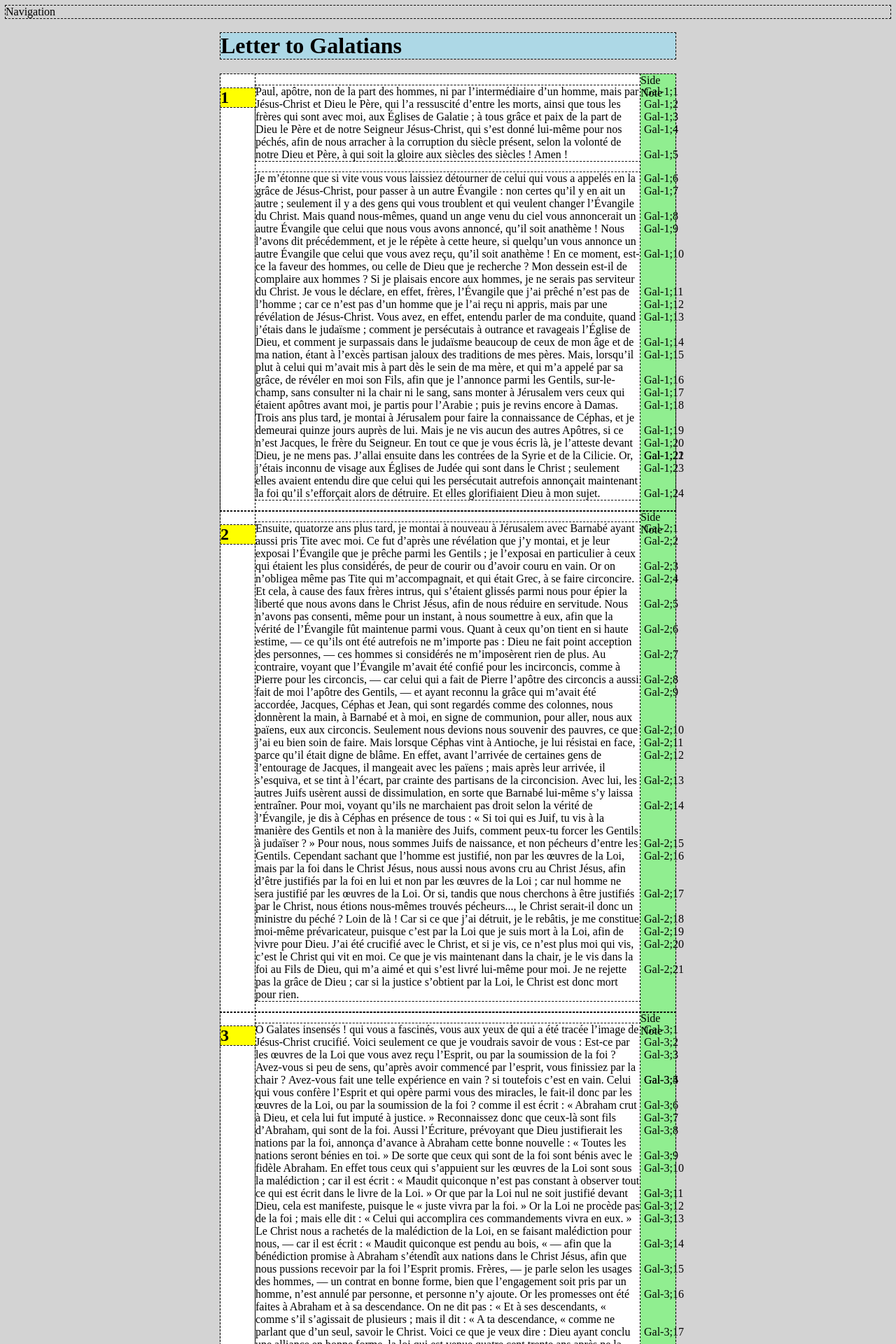
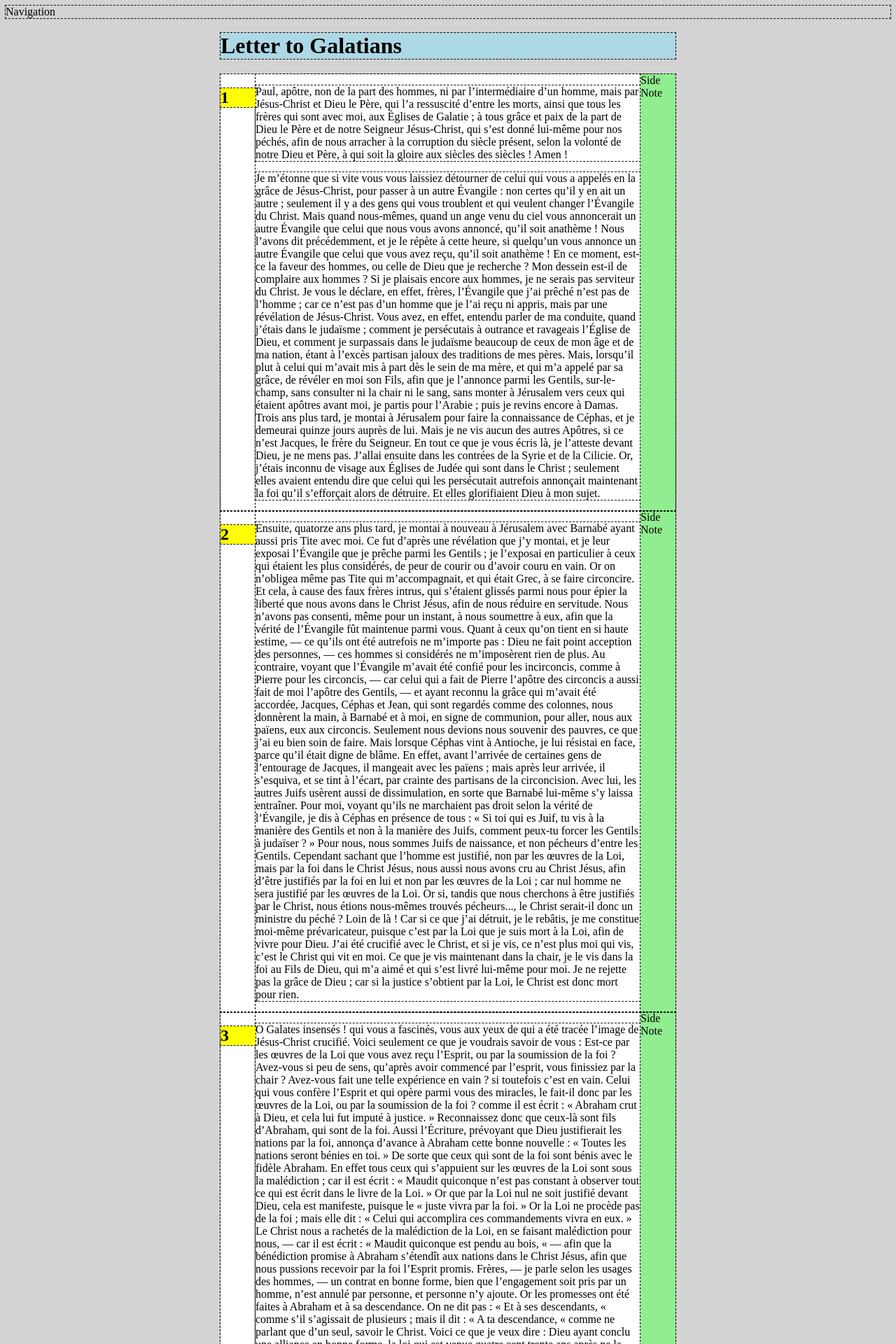
Before and after one commit to dreanod/dreanod.github.io, a Jekyll site: the page built from galatian2.html, in a window 1280 px wide. Shown: the top 1920 px of the page at 70% size. Built offline with Jekyll 4.4.1, drawn with Linux system fonts in a browser that asks for light colours; some of the changed text lies outside the part shown.

Commit message:
Update galatian2.html

```diff
--- a/galatian2.html
+++ b/galatian2.html
@@ -237,10 +237,12 @@
     .verse-ref {
       position: absolute;
       left:calc(50vw + 280px);
+      display: none;
     }
 
     .verse:hover .verse-ref {
       color: red;
+      display: block;
     }
   </style>
 </head>
```
